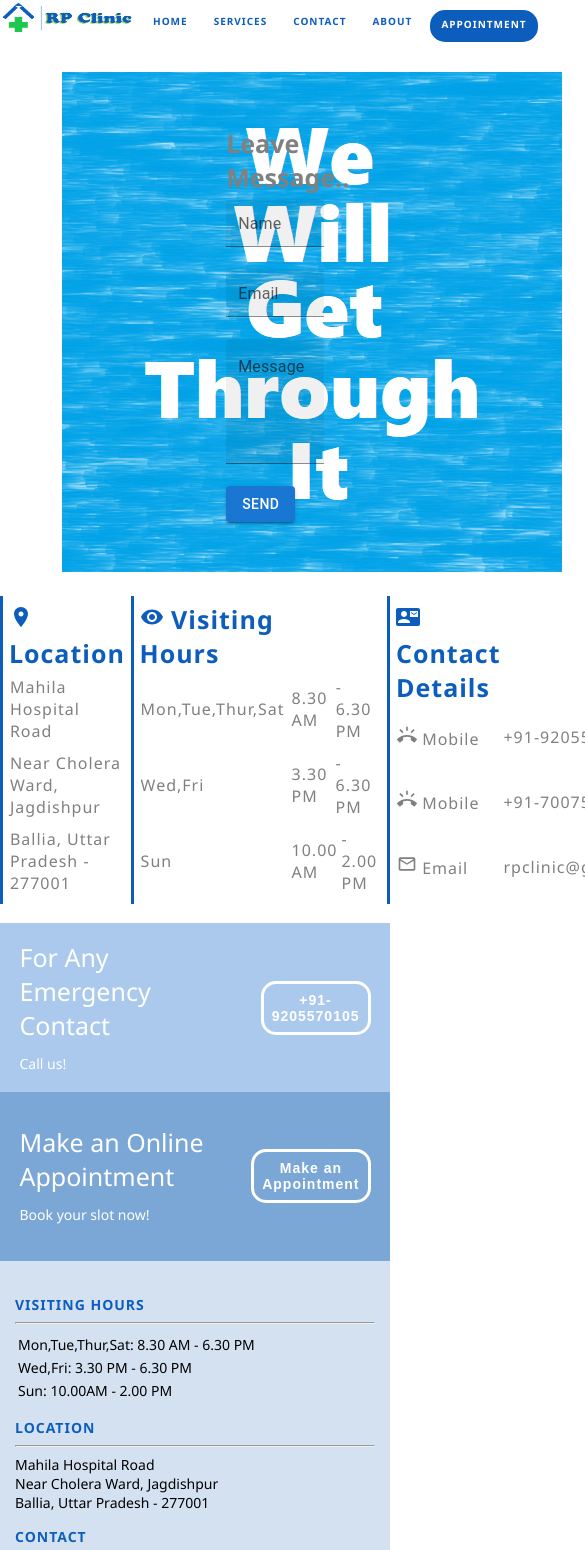
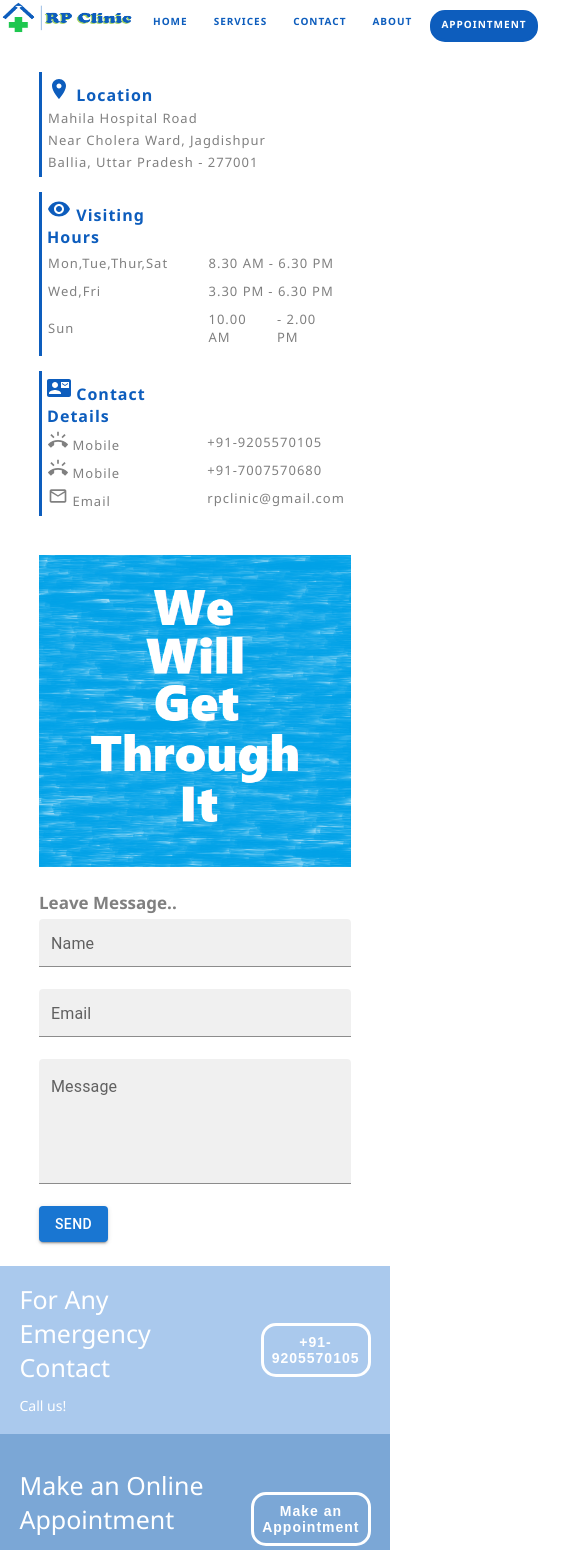
Before and after one commit to saan-saurabh/RP-Clinic, a React (Create React App) app in the folder rp-clinic/: page /contact in a window 390 px wide. Shown: the top 1550 px of the page, 585 px wide, since content can reach past the window. Built offline with nearby package versions, Linux system fonts and the light colour scheme.

Commit message:
Added media queries for about and contact component

```diff
--- a/rp-clinic/src/Routes/About.js
+++ b/rp-clinic/src/Routes/About.js
@@ -1,6 +1,7 @@
 import React from 'react';
 import aboutus from './aboutus.png';
 import './About.css';
+import Footer from '../Components/Footer/Footer';
 
 function About() {
   return (
--- a/rp-clinic/src/Routes/Contact.css
+++ b/rp-clinic/src/Routes/Contact.css
@@ -3,11 +3,12 @@
     display:flex;
     justify-content: center;
     align-items: center;
-    width:100%;
+    width:80%;
     background-color:#fff;
     font-family:'Segoe UI', Tahoma, Geneva, Verdana, sans-serif;
     letter-spacing: 1px;
     padding:5% 0%;
+    margin: 0 auto;
 }
 .contact-main-div .contact-message-details .details-wrapper-card{
     width:100%;
@@ -39,7 +40,8 @@
     display:flex;
     justify-content: space-evenly;
     align-items: center;
-    padding-top:5%;
+    padding-top:1%;
+    padding-bottom:5%;
 
 }
 .get-through-image{
@@ -59,3 +61,44 @@
 .leave-msg-form{
     margin-top:5px;
 }
+@media screen and (max-width: 992px) {
+    .contact-main-div .contact-message-details{
+        display:block;
+    }
+    .contact-main-div .contact-message-details .details-wrapper-card{
+        display:block;
+    }
+    .contact-main-div .contact-message-details .details-wrapper-card table{
+        margin-bottom: 5%;
+    }
+    .contact-main-div .contact-message-details .details-wrapper-card table thead{
+        font-size: 16px;
+    }
+    .contact-main-div .contact-message-details .details-wrapper-card table tbody{
+        font-size: 13px;
+    }
+    .messeage-form-time-table-main-div{
+        width:100%;
+        display: block;
+    }
+    .message-form-div{
+        width: 100%;
+        display:block;
+    }
+    .get-through-image {
+        width:100%;
+        display: flex;
+        justify-content: center;
+        margin-bottom:5%;
+    }
+    .get-through-image img{
+        width:80%;
+    }
+    .form-card{
+        width:80%;
+        margin:0 auto;
+    }
+    .leave-msg-heading{
+        font-size: 17px;
+    }
+}
--- a/rp-clinic/src/Routes/Contact.js
+++ b/rp-clinic/src/Routes/Contact.js
@@ -25,39 +25,6 @@ function Contact() {
   }
   return (
     <div className='contact-main-div'>
-      <div className='messeage-form-time-table-main-div'>
-        <div className='message-form-div'>
-          <div className='get-through-image'>
-            <img src={contact} alt='getthroughit'></img>
-          </div>
-          <div className='form-card'>
-            <div className='leave-msg-heading'>
-              Leave Message..
-            </div>
-            <div className='leave-msg-form'>
-              <form>
-              <TextField fullWidth id="filled-basic" label="Name" variant="filled" size='small'/>
-              <br/>
-              <br/>
-              <TextField fullWidth id="filled-basic" label="Email" variant="filled" size='small'/>
-              <br/>
-              <br/>
-              <TextField fullWidth
-          id="filled-multiline-static"
-          label="Message"
-          multiline
-          rows={4}
-          placeholder='Type your message'
-          variant="filled"
-        />
-        <br/>
-        <br/>
-        <Button variant='contained' size='medium'>Send</Button>
-
-              </form>
-              </div>
-          </div>
-        </div>
       <div className='contact-message-details'>
         <div className='details-wrapper-card'>
           <table>
@@ -99,28 +66,60 @@ function Contact() {
             <thead><ContactMailIcon /> Contact Details</thead>
             <tbody>
               <tr>
-                  <td><RingVolumeIcon fontSize='small'/> Mobile</td>
+                <td><RingVolumeIcon fontSize='small' /> Mobile</td>
                 <td>+91-9205570105</td>
               </tr>
               <tr>
-                  <td><RingVolumeIcon fontSize='small'/> Mobile</td>
+                <td><RingVolumeIcon fontSize='small' /> Mobile</td>
                 <td>+91-7007570680</td>
               </tr>
               <tr>
-                  <td><MailOutlineIcon fontSize='small'/> Email</td>
+                <td><MailOutlineIcon fontSize='small' /> Email</td>
                 <td>rpclinic@gmail.com</td>
               </tr>
             </tbody>
           </table>
         </div>
+      </div>
+      <div className='messeage-form-time-table-main-div'>
+        <div className='message-form-div'>
+          <div className='get-through-image'>
+            <img src={contact} alt='getthroughit'></img>
+          </div>
+          <div className='form-card'>
+            <div className='leave-msg-heading'>
+              Leave Message..
+            </div>
+            <div className='leave-msg-form'>
+              <form>
+                <TextField fullWidth id="filled-basic" label="Name" variant="filled" size='small' />
+                <br />
+                <br />
+                <TextField fullWidth id="filled-basic" label="Email" variant="filled" size='small' />
+                <br />
+                <br />
+                <TextField fullWidth
+                  id="filled-multiline-static"
+                  label="Message"
+                  multiline
+                  rows={4}
+                  placeholder='Type your message'
+                  variant="filled"
+                />
+                <br />
+                <br />
+                <Button variant='contained' size='medium'>Send</Button>
 
+              </form>
+            </div>
+          </div>
         </div>
       </div>
       <div className='energency-appointment-panel'>
         <EmergencyContactCard />
         <AppointmentComponent isOpen={isOpen} onClose={handleClose} onOpen={handleOpen} />
       </div>
-      <Footer/>
+      <Footer />
     </div>
   )
 }
```
Lines whose indentation alone changed are shown as unchanged.
